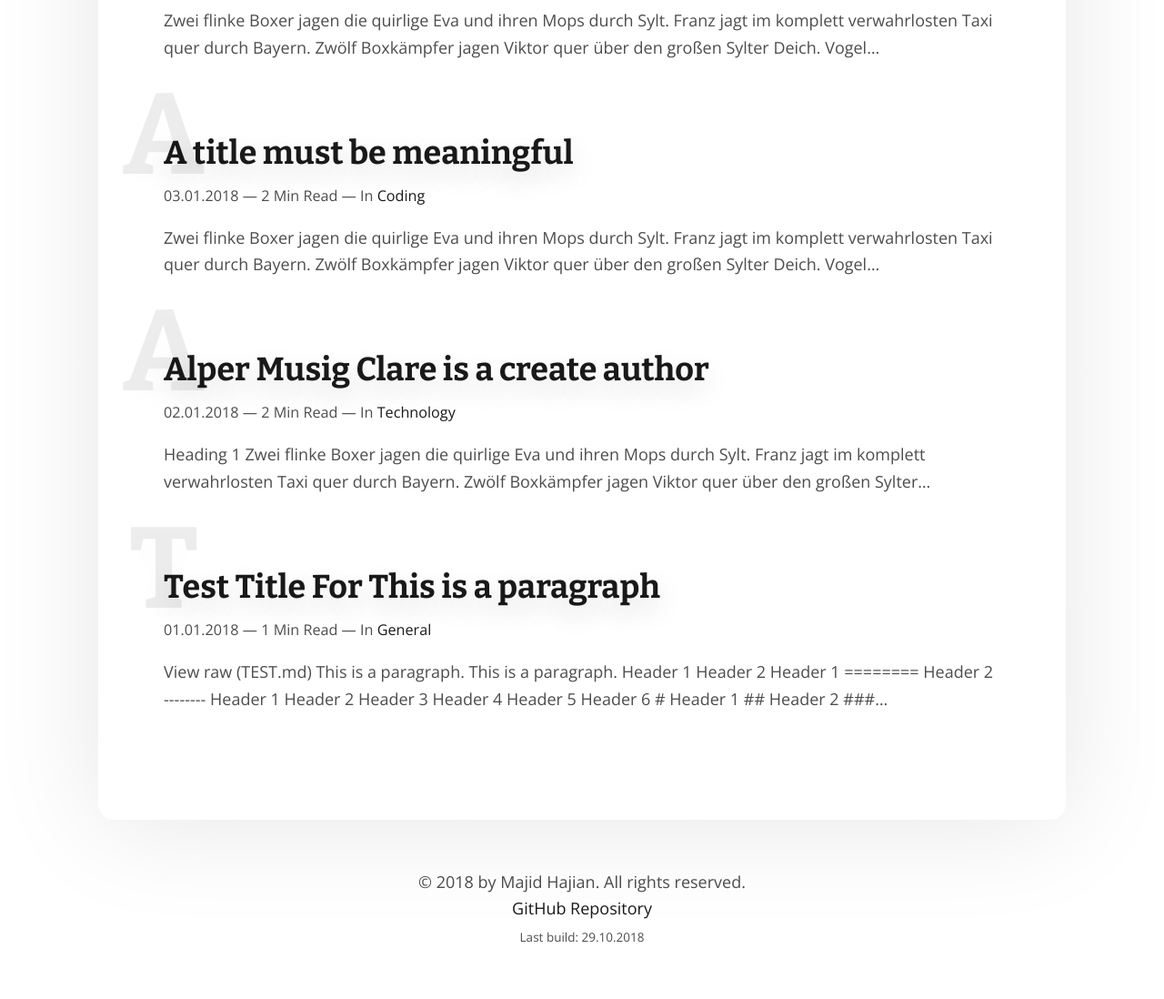
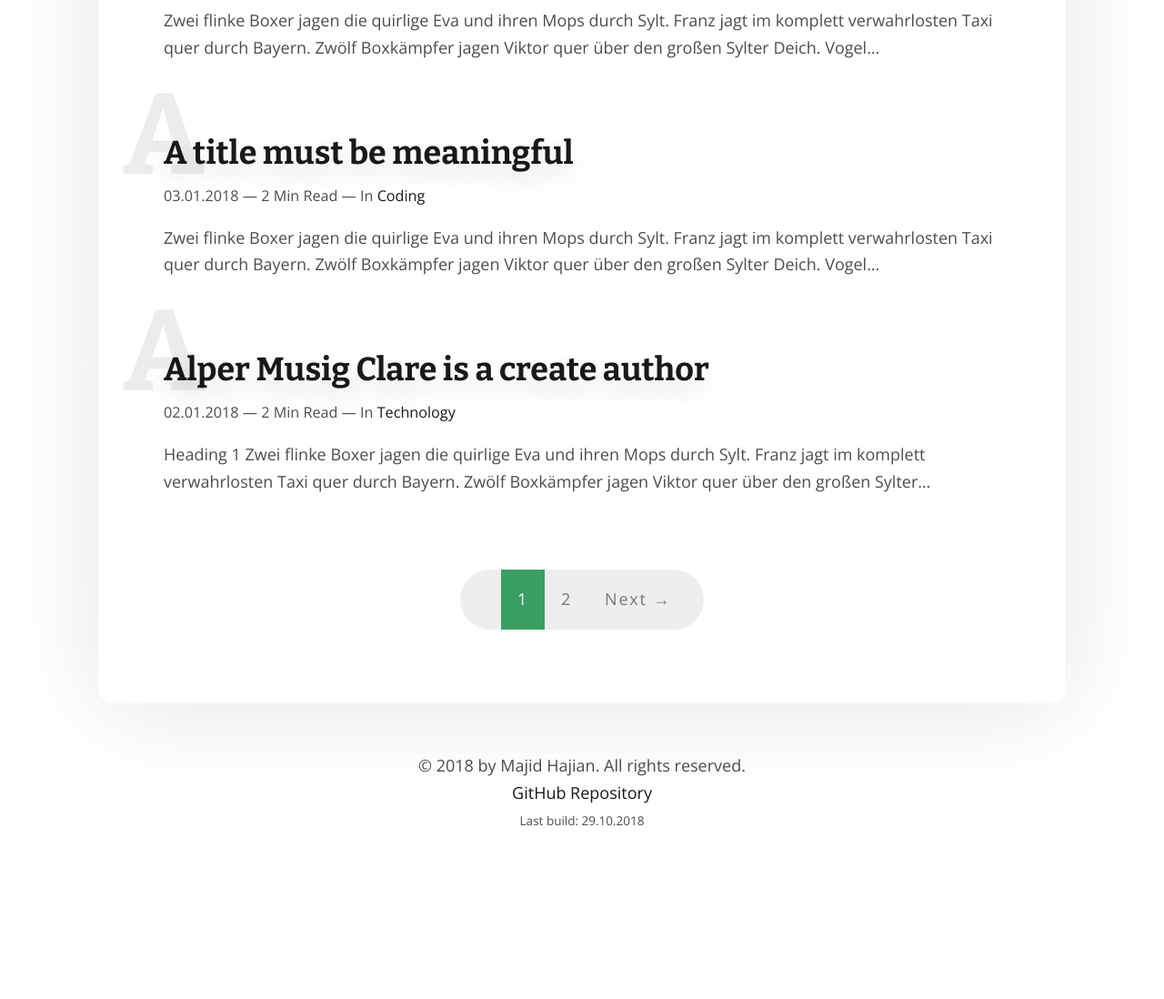
Before and after one commit to mhadaily/gatsby-starter-typescript-power-blog, a Gatsby site: page /blog/ in a window 1280 px wide. Shown: the part 868-1966 px from the top of the page at 91% size. After the commit the page ends 1838 px from the top, so only its background shows below. Built offline with nearby package versions, Linux system fonts and the light colour scheme; Gatsby itself is replaced by a stand-in of ours; some packages are replaced by stand-ins of ours.

Commit message:
support for pagination in blog

```diff
--- a/blog/2018-10-02/index.md
+++ b/blog/2018-10-02/index.md
@@ -3,6 +3,7 @@
 title: "Alper Musig Clare is a create author"
 category: "Technology"
 tags: ['Author', 'Book']
+banner: ""
 ---
 
 # Heading 1
--- a/blog/2018-10-04/index.md
+++ b/blog/2018-10-04/index.md
@@ -3,6 +3,7 @@
 title: "Listen to music to enjoy coding"
 category: "Music"
 tags: ['Music', 'coding']
+banner: ""
 ---
 
 Zwei flinke Boxer jagen die quirlige Eva und ihren Mops durch Sylt. Franz jagt im komplett verwahrlosten Taxi quer durch Bayern. Zwölf Boxkämpfer jagen Viktor quer über den großen Sylter Deich. Vogel Quax zwickt Johnys Pferd Bim. Sylvia wagt quick den Jux bei Pforzheim. Polyfon zwitschernd aßen Mäxchens Vögel Rüben, Joghurt und Quark. "Fix, Schwyz! " quäkt Jürgen blöd vom Paß. Victor jagt zwölf Boxkämpfer quer über den großen Sylter Deich. Falsches Üben von Xylophonmusik quält jeden größeren Zwerg. Heizölrückstoßabdämpfung. Zwei flinke Boxer jagen die quirlige Eva und ihren Mops durch Sylt. Franz jagt im komplett verwahrlosten Taxi quer durch Bayern. Zwölf Boxkämpfer jagen Viktor quer über den großen Sylter Deich. Vogel Quax zwickt Johnys Pferd Bim.
--- a/config/SiteConfig.ts
+++ b/config/SiteConfig.ts
@@ -6,6 +6,7 @@
   siteUrl: 'https://typescript-power-blog.github.com', // Domain of your site. No trailing slash!
   siteLanguage: 'en', // Language Tag on <html> element
   siteBanner: '/assets/banner.jpg', // Your image for og:image tag. You can find it in the /static folder
+  defaultBg: '/assets/bg.png', // default post background header
   favicon: 'src/favicon.png', // Your image for favicons. You can find it in the /src folder
   siteDescription: 'Typescript Power Blog with big typography', // Your site description
   author: 'Majid Hajian', // Author for schemaORGJSONLD
@@ -28,4 +29,5 @@
 
   // Social media
   siteFBAppID: '',
+  POST_PER_PAGE: 4,
 };
--- a/gatsby-node.js
+++ b/gatsby-node.js
@@ -1,5 +1,6 @@
 const path = require('path');
 const _ = require('lodash');
+const config = require('./config/SiteConfig').default;
 
 exports.onCreateNode = ({ node, actions }) => {
   const { createNodeField } = actions;
@@ -8,7 +9,6 @@
     createNodeField({ node, name: 'slug', value: slug });
   }
 };
-
 
 const getPostsByType = (posts, classificationType) => {
   const postsByType = {};
@@ -22,7 +22,8 @@
           }
           postsByType[name].push(node);
         });
-      } else {
+      }
+      else {
         const name = nodeClassificationType;
         if (!postsByType[name]) {
           postsByType[name] = [];
@@ -34,8 +35,7 @@
   return postsByType;
 };
 
-
-const createClassificationPages = (createPage, posts) => {
+const createClassificationPages = ({ createPage, posts, postsPerPage, numPages }) => {
   const classifications = [
     {
       singularName: 'category',
@@ -98,7 +98,7 @@
   return graphql(`{
     allMarkdownRemark(
       sort: { order: DESC, fields: [frontmatter___date] }
-      limit: 1000
+      limit: 10000
     ) {
       edges {
         node {
@@ -113,18 +113,36 @@
             title
             category
             tags
+            banner
           }
           timeToRead
         }
       }
     }
-  }`).then(result => {
+  }`)
+  .then(result => {
     if (result.errors) {
       return Promise.reject(result.errors);
     }
     const posts = result.data.allMarkdownRemark.edges;
+    const postsPerPage = config.POST_PER_PAGE;
+    const numPages = Math.ceil(posts.length / postsPerPage);
 
-    createClassificationPages(createPage, posts);
+    Array.from({ length: numPages })
+         .forEach((_, i) => {
+           createPage({
+                        path: i === 0 ? `/blog` : `/blog/${i + 1}`,
+                        component: path.resolve('./src/templates/Blog.tsx'),
+                        context: {
+                          limit: postsPerPage,
+                          skip: i * postsPerPage,
+                          totalPages: numPages,
+                          currentPage: i + 1
+                        },
+                      });
+         });
+
+    createClassificationPages({ createPage, posts, postsPerPage, numPages });
 
     posts.forEach(({ node }, index) => {
       const next = index === 0 ? null : posts[index - 1].node;
--- a/src/components/Header.tsx
+++ b/src/components/Header.tsx
@@ -3,15 +3,16 @@
 import { darken, lighten } from 'polished';
 import rgba from 'polished/lib/color/rgba';
 import { media } from '../utils/media';
+import config from '../../config/SiteConfig';
 
-const Wrapper = styled.header`
+const HeaderWrapper = styled.header`
   position: relative;
   background: linear-gradient(
       -185deg,
       ${props => rgba(darken(0.1, props.theme.colors.primary), 0.6)},
       ${props => rgba(lighten(0.1, props.theme.colors.grey.dark), 0.8)}
     ),
-    url(/assets/bg.png) no-repeat;
+    url(${(props: any) => props.banner}) no-repeat;
   background-size: cover;
   padding: 8rem 2rem 10rem;
   text-align: center;
@@ -46,12 +47,17 @@
   }
 `;
 
-export class Header extends React.PureComponent<{}> {
+interface Props {
+  children: any;
+  banner?: string;
+}
+
+export class Header extends React.PureComponent<Props> {
   public render() {
     return (
-      <Wrapper>
+      <HeaderWrapper banner={this.props.banner || config.defaultBg}>
         <Content>{this.props.children}</Content>
-      </Wrapper>
+      </HeaderWrapper>
     );
   }
 }
--- /dev/null
+++ b/src/components/Pagination.tsx
@@ -0,0 +1,123 @@
+import React from 'react';
+import { Link } from 'gatsby';
+import styled from 'styled-components';
+import { media } from '../utils/media';
+import theme from '../../config/Theme';
+import curriedDarken from 'polished/lib/color/darken';
+
+export const PaginationContainer = styled.div`
+  text-align: center;
+  margin: 2rem;
+  }
+`;
+
+export const PaginationContent = styled.div`
+    display: inline-block;
+    padding: 0 2.5rem;
+    border-radius: 3.5rem;
+    background-color: #eee;
+
+     @media ${media.phone} {
+      padding: 0 1rem;
+     }
+
+    .page-numbers {
+      display: block;
+      float:left;
+      transition: 400ms ease;
+      color: ${theme.colors.grey.light};
+      letter-spacing: 0.1em;
+      padding: 1rem;
+
+      &:hover,
+      &.current {
+        background-color: ${curriedDarken(0.2, theme.colors.primary)};
+        color: ${theme.colors.white};
+      }
+
+      &.prev {
+        margin-left: -1.5rem;
+      }
+
+      &.next {
+        margin-right: -1.5rem;
+      }
+
+      &.prev:hover,
+      &.next:hover {
+        background-color: transparent;
+        color: ${curriedDarken(0.2, theme.colors.primary)};
+      }
+
+
+      @media ${media.tablet} {
+        padding: 0 1.4rem;
+        display: none;
+
+        &:nth-of-type(2) {
+          position: relative;
+          padding-right: 5rem;
+
+          &::after {
+            content: '...';
+            position: absolute;
+            top: 0;
+            left: 4.5rem;
+          }
+        }
+
+        &:nth-child(-n + 3),
+        &:nth-last-child(-n + 3) {
+          display: block;
+        }
+
+        &:nth-last-child(-n + 4) {
+          padding-right: 1.4rem;
+
+          &::after {
+            content: none;
+          }
+        }
+      }
+    `;
+
+interface Props {
+  currentPage: number;
+  totalPages: number;
+  url: string;
+}
+
+export class Pagination extends React.PureComponent<Props> {
+  public render() {
+    const { currentPage, totalPages, url } = this.props;
+    const isFirst = currentPage === 1;
+    const isLast = currentPage === totalPages;
+    const prevPage = currentPage - 1 === 1 ? `/${url}/` : `/${url}/${(currentPage - 1).toString()}`;
+    const nextPage = `/${url}/${(currentPage + 1).toString()}`;
+    return totalPages > 1 ? (
+      <PaginationContainer>
+        <PaginationContent>
+          {!isFirst && (
+            <Link className="prev page-numbers" to={prevPage} rel="prev">
+              ← Prev
+            </Link>
+          )}
+          {Array.from({ length: totalPages }, (_, i) => (
+            <Link
+              className={currentPage === i + 1 ? 'page-numbers current' : 'page-numbers'}
+              key={`pagination-number${i + 1}`}
+              to={`/${url}/${i === 0 ? '' : i + 1}`}
+            >
+              {i + 1}
+            </Link>
+          ))}
+          {!isLast && (
+            <Link className="next page-numbers" to={nextPage} rel="next">
+              Next →
+            </Link>
+          )}
+        </PaginationContent>
+      </PaginationContainer>
+    ) : null;
+  }
+}
--- a/src/components/index.tsx
+++ b/src/components/index.tsx
@@ -9,3 +9,4 @@
 export * from './Wrapper';
 export * from './Content';
 export * from './Title';
+export * from './Pagination';
--- a/src/models/Frontmatter.ts
+++ b/src/models/Frontmatter.ts
@@ -3,6 +3,7 @@
   title: string;
   category: string;
   tags: string[];
+  banner?: string;
 }
 
 export default Frontmatter;
--- a/src/pages/blog.tsx
+++ b/src/templates/Blog.tsx
@@ -1,12 +1,22 @@
 import React from 'react';
 import { Link, graphql } from 'gatsby';
-import { Layout, Article, Wrapper, SectionTitle, Header, Content } from '../components';
-import PageProps from '../models/PageProps';
+import { Layout, Article, Wrapper, SectionTitle, Header, Content, Pagination } from '../components';
 import Helmet from 'react-helmet';
 import config from '../../config/SiteConfig';
+import Data from '../models/Data';
 
-export default class BlogPage extends React.Component<PageProps> {
+interface Props {
+  data: Data;
+  pageContext: {
+    currentPage: number;
+    totalPages: number;
+  };
+}
+
+export default class BlogPage extends React.Component<Props> {
   public render() {
+    const { currentPage, totalPages } = this.props.pageContext;
+
     const { data } = this.props;
     const { edges, totalCount } = data.allMarkdownRemark;
 
@@ -30,6 +40,7 @@
                 key={post.node.fields.slug}
               />
             ))}
+            <Pagination currentPage={currentPage} totalPages={totalPages} url={'blog'} />
           </Content>
         </Wrapper>
       </Layout>
@@ -37,8 +48,8 @@
   }
 }
 export const BlogQuery = graphql`
-  query {
-    allMarkdownRemark(sort: { fields: [frontmatter___date], order: DESC }) {
+  query($skip: Int!, $limit: Int!) {
+    allMarkdownRemark(sort: { fields: [frontmatter___date], order: DESC }, limit: $limit, skip: $skip) {
       totalCount
       edges {
         node {
--- a/src/templates/Post.tsx
+++ b/src/templates/Post.tsx
@@ -30,7 +30,7 @@
           <>
             <SEO postPath={post.fields.slug} postNode={post} postSEO />
             <Helmet title={`${post.frontmatter.title} | ${config.siteTitle}`} />
-            <Header>
+            <Header banner={post.frontmatter.banner}>
               <Link to="/">{config.siteTitle}</Link>
               <SectionTitle>{post.frontmatter.title}</SectionTitle>
               <Subline light={true}>
@@ -73,6 +73,7 @@
         date(formatString: "DD.MM.YYYY")
         category
         tags
+        banner
       }
       timeToRead
     }
```
Also changed, not shown: blog/2018-10-03/index.md (+1 -0 lines), blog/2018-10-05/index.md (+1 -0 lines), src/components/layout.scss (+28 -0 lines), README.md. Lines whose indentation alone changed are shown as unchanged.
